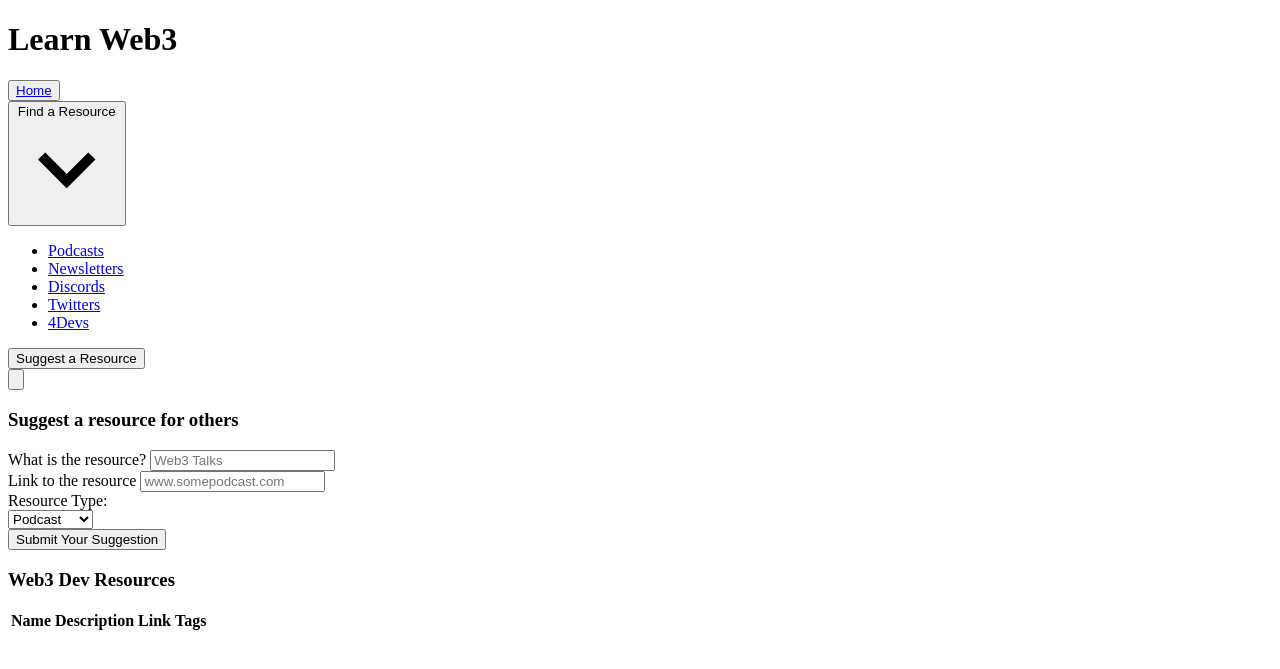
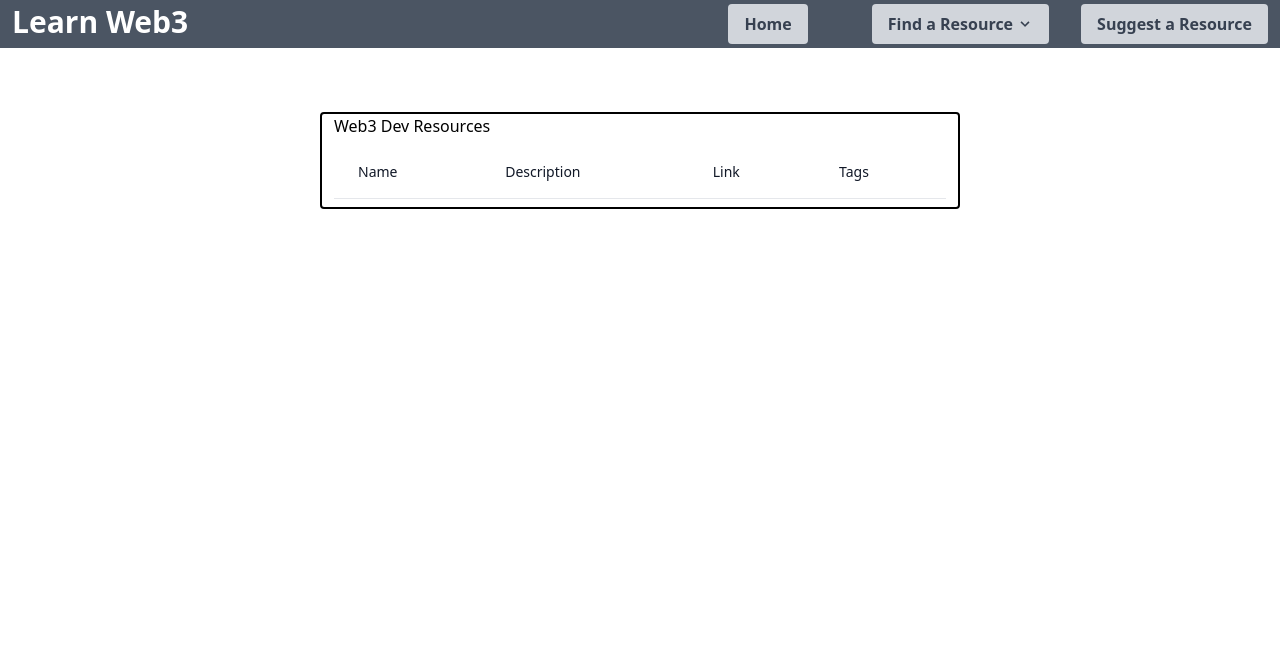
Before and after one commit to MSBivens/learn_web3, a Flask app: template flask_app/templates/4dev.html in a window 1280 px wide. Shown: the top 669 px of the page. Run offline with Flask 2, Linux system fonts and the light colour scheme; the template is opened without the code that fills it: most values are stand-ins (such as "Sample title", 1, 10 or a date in 2020); lists and menus that the app fills with data are empty; some libraries are stand-ins or nearby versions.

Commit message:
Update to style links

```diff
--- a/flask_app/templates/4dev.html
+++ b/flask_app/templates/4dev.html
@@ -5,6 +5,9 @@
     <meta http-equiv="X-UA-Compatible" content="IE=edge">
     <meta name="viewport" content="width=device-width, initial-scale=1.0">
     <title>Learn Web3</title>
+    <link rel="stylesheet" type="text/css" href="{{ url_for('static', filename='css/style.css') }}">
+    <script src="https://cdn.tailwindcss.com"></script>
+    <link rel="stylesheet" href="https://unpkg.com/@themesberg/flowbite@1.2.0/dist/flowbite.min.css" />
 </head>
 <body>
     <header class="bg-gray-600 px-3 py-1">
@@ -12,7 +15,7 @@
             <h1 class="font-bold text-white m-0 lg:text-3xl">Learn Web3</h1>
             <nav class="flex font-light text-white m-0">
                 <div class="max-w-2xl mx-auto mr-8">
-                    <button class="items-center inline-flex block font-semibold rounded px-4 py-2 items-center bg-gray-300 text-gray-700" type="button">
+                    <button class="items-center inline-flex block font-semibold rounded mr-8 px-4 py-2 items-center bg-gray-300 text-gray-700" type="button">
                         <a href="/">Home</a>
                     </button>
                 </div>
--- a/flask_app/templates/discords.html
+++ b/flask_app/templates/discords.html
@@ -5,6 +5,9 @@
     <meta http-equiv="X-UA-Compatible" content="IE=edge">
     <meta name="viewport" content="width=device-width, initial-scale=1.0">
     <title>Learn Web3</title>
+    <link rel="stylesheet" type="text/css" href="{{ url_for('static', filename='css/style.css') }}">
+    <script src="https://cdn.tailwindcss.com"></script>
+    <link rel="stylesheet" href="https://unpkg.com/@themesberg/flowbite@1.2.0/dist/flowbite.min.css" />
 </head>
 <body>
     <header class="bg-gray-600 px-3 py-1">
@@ -12,7 +15,7 @@
             <h1 class="font-bold text-white m-0 lg:text-3xl">Learn Web3</h1>
             <nav class="flex font-light text-white m-0">
                 <div class="max-w-2xl mx-auto mr-8">
-                    <button class="items-center inline-flex block font-semibold rounded px-4 py-2 items-center bg-gray-300 text-gray-700" type="button">
+                    <button class="items-center inline-flex block font-semibold rounded mr-8 px-4 py-2 items-center bg-gray-300 text-gray-700" type="button">
                         <a href="/">Home</a>
                     </button>
                 </div>
--- a/flask_app/templates/home.html
+++ b/flask_app/templates/home.html
@@ -15,7 +15,7 @@
             <h1 class="font-bold text-white m-0 lg:text-3xl">Learn Web3</h1>
             <nav class="flex font-light text-white m-0">
                 <div class="max-w-2xl mx-auto mr-8">
-                    <button class="items-center inline-flex block font-semibold rounded px-4 py-2 items-center bg-gray-300 text-gray-700" type="button">
+                    <button class="items-center inline-flex block font-semibold rounded mr-8 px-4 py-2 items-center bg-gray-300 text-gray-700" type="button">
                         <a href="/">Home</a>
                     </button>
                 </div>
--- a/flask_app/templates/newsletters.html
+++ b/flask_app/templates/newsletters.html
@@ -5,6 +5,9 @@
     <meta http-equiv="X-UA-Compatible" content="IE=edge">
     <meta name="viewport" content="width=device-width, initial-scale=1.0">
     <title>Learn Web3</title>
+    <link rel="stylesheet" type="text/css" href="{{ url_for('static', filename='css/style.css') }}">
+    <script src="https://cdn.tailwindcss.com"></script>
+    <link rel="stylesheet" href="https://unpkg.com/@themesberg/flowbite@1.2.0/dist/flowbite.min.css" />
 </head>
 <body>
     <header class="bg-gray-600 px-3 py-1">
@@ -12,7 +15,7 @@
             <h1 class="font-bold text-white m-0 lg:text-3xl">Learn Web3</h1>
             <nav class="flex font-light text-white m-0">
                 <div class="max-w-2xl mx-auto mr-8">
-                    <button class="items-center inline-flex block font-semibold rounded px-4 py-2 items-center bg-gray-300 text-gray-700" type="button">
+                    <button class="items-center inline-flex block font-semibold rounded mr-8 px-4 py-2 items-center bg-gray-300 text-gray-700" type="button">
                         <a href="/">Home</a>
                     </button>
                 </div>
--- a/flask_app/templates/podcasts.html
+++ b/flask_app/templates/podcasts.html
@@ -15,7 +15,7 @@
             <h1 class="font-bold text-white m-0 lg:text-3xl">Learn Web3</h1>
             <nav class="flex font-light text-white m-0">
                 <div class="max-w-2xl mx-auto mr-8">
-                    <button class="items-center inline-flex block font-semibold rounded px-4 py-2 items-center bg-gray-300 text-gray-700" type="button">
+                    <button class="items-center inline-flex block font-semibold rounded mr-8 px-4 py-2 items-center bg-gray-300 text-gray-700" type="button">
                         <a href="/">Home</a>
                     </button>
                 </div>
--- a/flask_app/templates/twitters.html
+++ b/flask_app/templates/twitters.html
@@ -15,7 +15,7 @@
             <h1 class="font-bold text-white m-0 lg:text-3xl">Learn Web3</h1>
             <nav class="flex font-light text-white m-0">
                 <div class="max-w-2xl mx-auto mr-8">
-                    <button class="items-center inline-flex block font-semibold rounded px-4 py-2 items-center bg-gray-300 text-gray-700" type="button">
+                    <button class="items-center inline-flex block font-semibold rounded mr-8 px-4 py-2 items-center bg-gray-300 text-gray-700" type="button">
                         <a href="/">Home</a>
                     </button>
                 </div>
```
